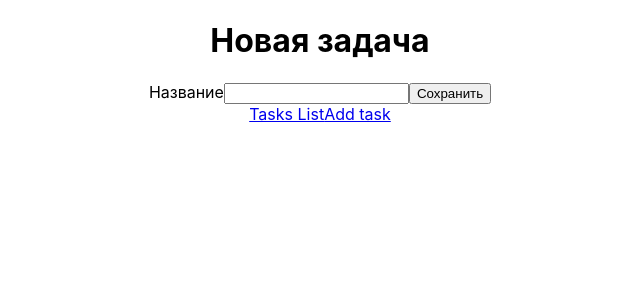
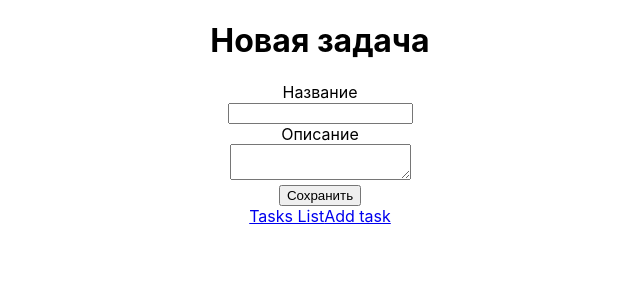
Before and after one commit to mohnatus/planner, a React (Create React App) app: page /task/new in a window 1280 px wide. Shown: the top 300 px of the page, without its empty margins (320-960 px from the left). Built offline with nearby package versions, Linux system fonts and the light colour scheme.

Commit message:
task form WIP

```diff
--- /dev/null
+++ b/src/components/FormGroup/index.tsx
@@ -0,0 +1,15 @@
+import { ReactNode } from "react";
+
+export interface FormGroupProps {
+  id?: string,
+  label?: string,
+  children: ReactNode
+}
+
+export function FormGroup({ id, label, children }: FormGroupProps) {
+  return <div>
+    { label && <div><label htmlFor={id}>{label}</label></div>}
+
+    { children }
+  </div>
+}
--- /dev/null
+++ b/src/components/Input/index.tsx
@@ -0,0 +1,14 @@
+import { FormEvent, InputHTMLAttributes } from 'react';
+
+export interface InputProps extends InputHTMLAttributes<HTMLInputElement> {
+	value: string;
+	onChange: (e: FormEvent<HTMLInputElement>) => void;
+}
+
+export function Input({ value, onChange, id, type = 'text' }: InputProps) {
+	return (
+		<div>
+			<input type={type} id={id} value={value} onChange={onChange} />
+		</div>
+	);
+}
--- /dev/null
+++ b/src/components/Textarea/index.tsx
@@ -0,0 +1,14 @@
+import { FormEvent, TextareaHTMLAttributes } from 'react';
+
+export interface TextareaProps extends TextareaHTMLAttributes<HTMLTextAreaElement> {
+	value: string;
+	onChange: (e: FormEvent<HTMLTextAreaElement>) => void;
+}
+
+export function Textarea({ value, onChange, id }: TextareaProps) {
+	return (
+		<div>
+			<textarea  id={id} value={value} onChange={onChange} />
+		</div>
+	);
+}
--- a/src/features/tasks/TaskForm.tsx
+++ b/src/features/tasks/TaskForm.tsx
@@ -1,7 +1,10 @@
 import { FormEvent, useEffect, useLayoutEffect, useRef, useState } from 'react';
 import { useParams, useSearchParams } from 'react-router-dom';
 import { useAppDispatch, useAppSelector } from '../../app/hooks';
-import { addTask, selectTask } from './tasksSlice';
+import { addTask, editTask, selectTask } from './tasksSlice';
+import { FormGroup } from '../../components/FormGroup';
+import { Input } from '../../components/Input';
+import { Textarea } from '../../components/Textarea';
 
 export function TaskForm() {
 	const dispatch = useAppDispatch();
@@ -12,23 +15,38 @@ export function TaskForm() {
 	console.log({ task, taskId });
 
 	const [name, setName] = useState('');
+  const [description, setDescription] = useState('');
 
-	const updateValue = (e: FormEvent<HTMLInputElement>) => {
+	const updateValue = (e: FormEvent<HTMLInputElement|HTMLTextAreaElement>) => {
 		const id = e.currentTarget.id;
 		const value = e.currentTarget.value;
 
-		if (id === 'task-name') {
-			setName(value);
-		}
+    switch(id) {
+      case 'task-name':
+          setName(value);
+          break;
+      case 'task-descripion':
+          setDescription(value);
+          break;
+    }
 	};
 
 	const handleSubmit = (e: FormEvent<HTMLFormElement>) => {
 		e.preventDefault();
 
+    const taskParams = {
+        name,
+        description
+      }
+
 		if (!taskId) {
-			dispatch(addTask({ name }));
+
+			dispatch(addTask(taskParams));
 		} else {
-
+      dispatch(editTask({
+        taskId,
+        data: taskParams
+      }))
     }
 	};
 
@@ -42,13 +60,14 @@ export function TaskForm() {
 
       { taskId && !task && `Задача с id ${taskId} не существует`}
 
-			<label htmlFor='task-name'>Название</label>
-			<input
-				type='text'
-				id='task-name'
-				value={name}
-				onChange={updateValue}
-			/>
+      <FormGroup id="task-name" label="Название">
+        <Input id='task-name' value={name} onChange={updateValue}></Input>
+      </FormGroup>
+
+      <FormGroup id="task-description" label="Описание">
+        <Textarea id='task-description' value={description} onChange={updateValue}></Textarea>
+      </FormGroup>
+
 			<button type='submit'>Сохранить</button>
 		</form>
 	);
--- a/src/features/tasks/tasksSlice.ts
+++ b/src/features/tasks/tasksSlice.ts
@@ -65,7 +65,7 @@ export const tasksSlice = createSlice({
 	},
 });
 
-export const { addTask } = tasksSlice.actions;
+export const { addTask, removeTask, editTask } = tasksSlice.actions;
 
 export const selectTasks = (state: RootState) => state.tasks.list;
 export const selectDays = (state: RootState) => state.tasks.days;
```
Also changed, not shown: src/components/Footer/index.tsx (renamed from src/components/Footer/index.jsx).
